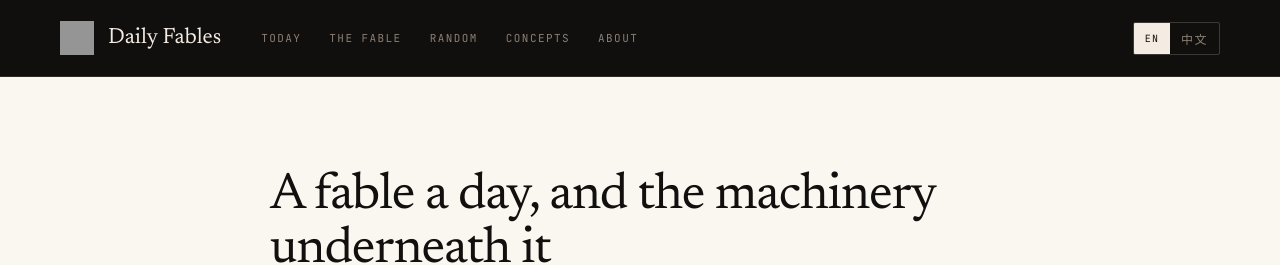
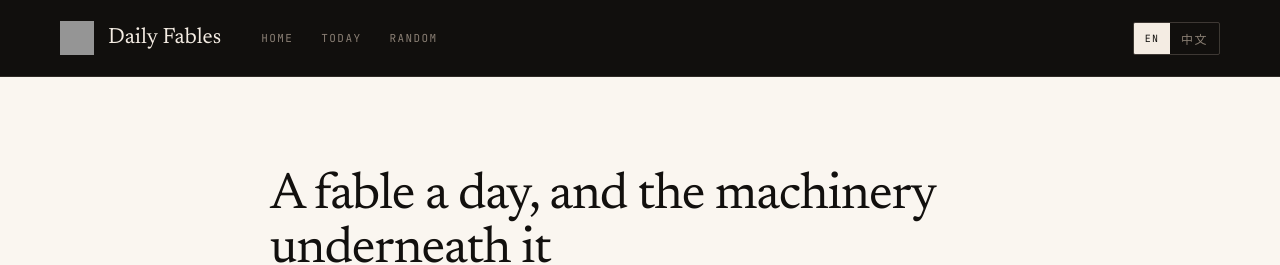
Before and after one commit to judexzhu/daily-fables, a Jekyll site: the page built from about.md, in a window 1280 px wide. Shown: the top 265 px of the page. Built offline with Jekyll 4.4.1, drawn with Linux system fonts in a browser that asks for light colours; a style sheet for code colours, icons or effects is not loaded; grey boxes are pictures that could not be loaded.

Commit message:
Simplify nav to Home, Today, Random — remove Concepts and About
Co-Authored-By: Claude Opus 4.6 (1M context) <noreply@anthropic.com>

```diff
--- a/_layouts/default.html
+++ b/_layouts/default.html
@@ -49,11 +49,9 @@
       <span class="mark-zh zh-only">每日寓言</span>
     </a>
     <nav class="site-nav">
-      <a href="{{ '/' | relative_url }}"><span class="en-only">Today</span><span class="zh-only">今日</span></a>
-      <a href="{{ site.posts.first.url | relative_url }}"><span class="en-only">The fable</span><span class="zh-only">本篇</span></a>
+      <a href="{{ '/' | relative_url }}"><span class="en-only">Home</span><span class="zh-only">首页</span></a>
+      <a href="{{ site.posts.first.url | relative_url }}"><span class="en-only">Today</span><span class="zh-only">今日</span></a>
       <a href="#" id="random-fable"><span class="en-only">Random</span><span class="zh-only">随机</span></a>
-      <a href="{{ '/concepts/' | relative_url }}"><span class="en-only">Concepts</span><span class="zh-only">概念</span></a>
-      <a href="{{ '/about/' | relative_url }}"><span class="en-only">About</span><span class="zh-only">关于</span></a>
     </nav>
     <div class="lang-switch" role="group" aria-label="Language">
       <button type="button" data-set-lang="en">EN</button>
```
